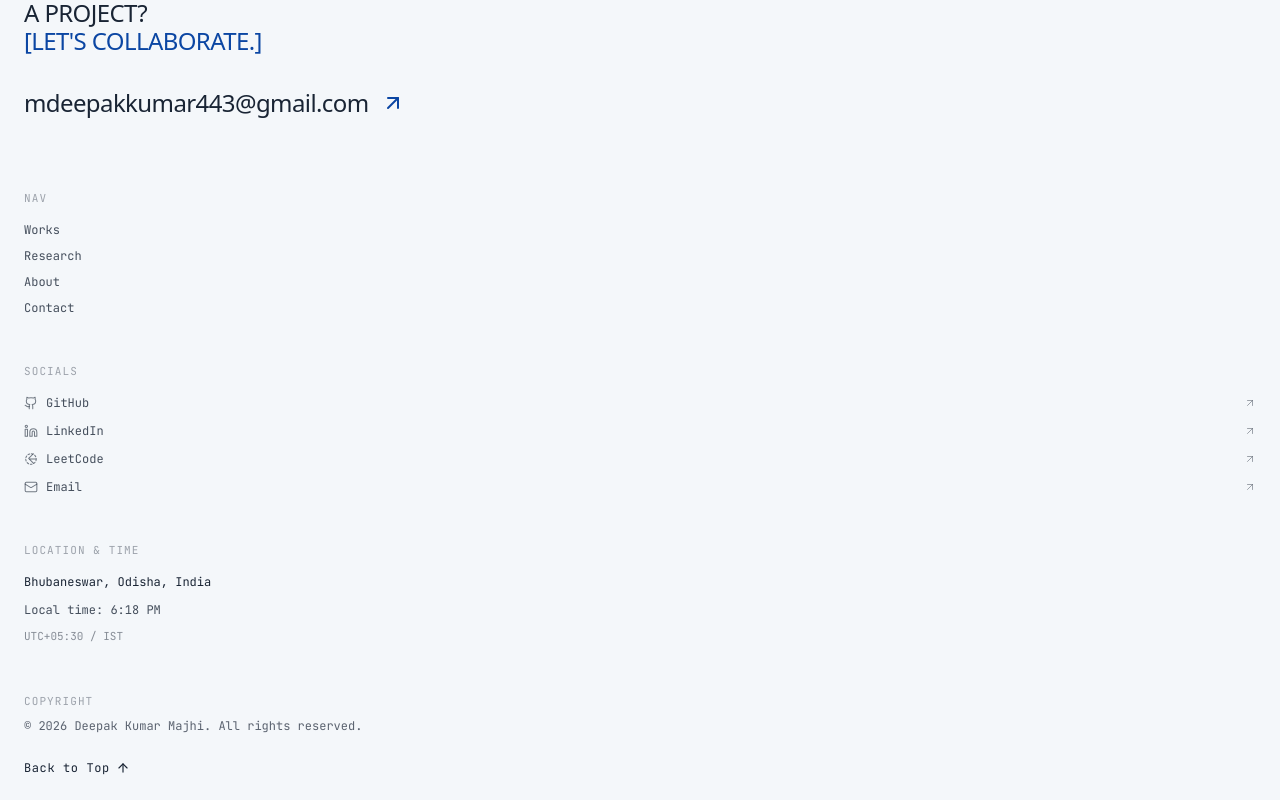
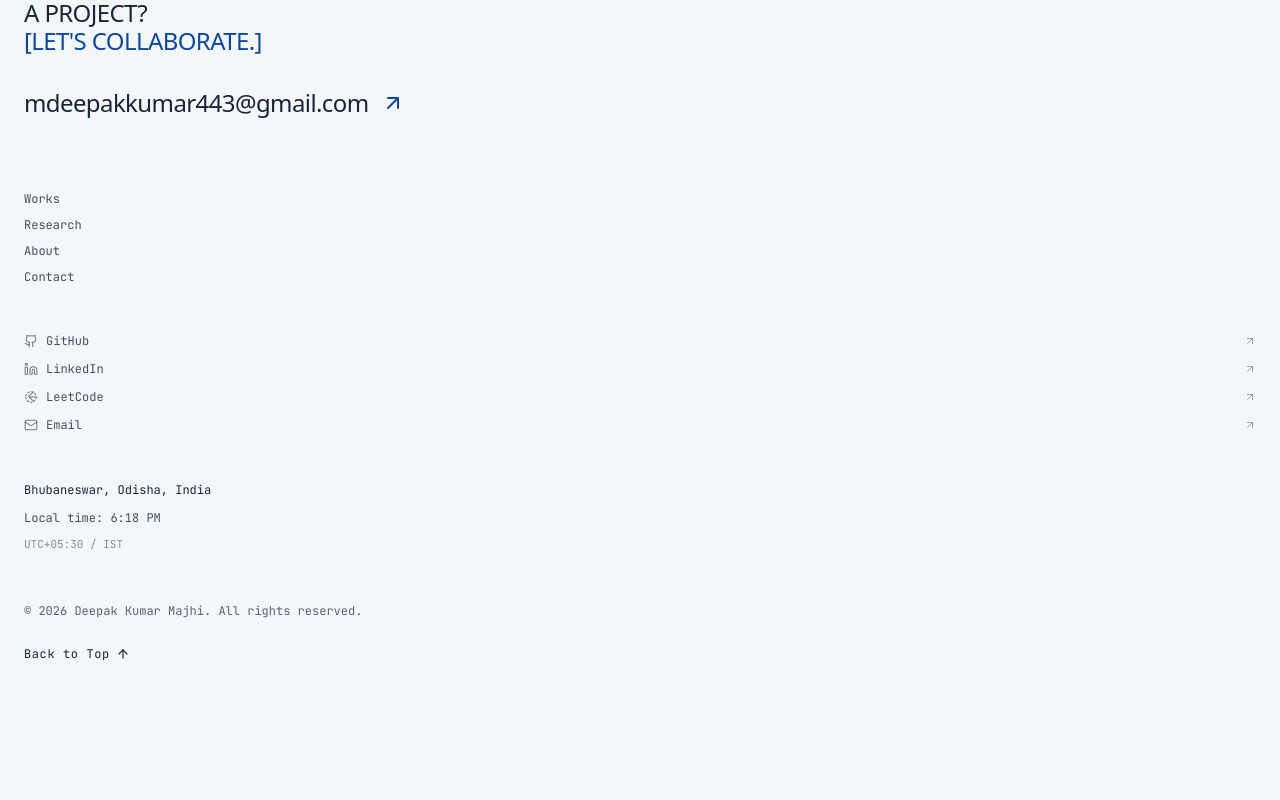
Before and after one commit to deepakkumarmajhi-git/deepakKumarMajhiPortfolio, a Next.js app in the folder deepak/: page / in a window 1280 px wide. Shown: the part 2477-3277 px from the top of the page. After the commit the page ends 3163 px from the top, so only its background shows below. Built offline with nearby package versions, Linux system fonts and the light colour scheme.

Commit message:
footer hint text removed

```diff
--- a/deepak/components/Footer.tsx
+++ b/deepak/components/Footer.tsx
@@ -60,9 +60,9 @@ export default function Footer() {
         <div className="grid grid-cols-1 sm:grid-cols-2 lg:grid-cols-4 divide-y sm:divide-y-0 sm:divide-x divide-[#192434]/[0.08] text-xs font-mono">
           {/* NAV Column */}
           <div className="p-6 sm:p-8 space-y-4">
-            <span className="text-[#192434]/40 uppercase tracking-widest text-[11px] block">
+            {/* <span className="text-[#192434]/40 uppercase tracking-widest text-[11px] block">
               NAV
-            </span>
+            </span> */}
             <ul className="space-y-2.5 text-xs text-[#192434]/80">
               <li>
                 <Link
@@ -101,9 +101,9 @@ export default function Footer() {
 
           {/* SOCIALS Column */}
           <div className="p-6 sm:p-8 space-y-4">
-            <span className="text-[#192434]/40 uppercase tracking-widest text-[11px] block">
+            {/* <span className="text-[#192434]/40 uppercase tracking-widest text-[11px] block">
               SOCIALS
-            </span>
+            </span> */}
             <ul className="space-y-3 text-xs text-[#192434]/80">
               <li>
                 <a
@@ -164,9 +164,9 @@ export default function Footer() {
 
           {/* DETAILS Column */}
           <div className="p-6 sm:p-8 space-y-4">
-            <span className="text-[#192434]/40 uppercase tracking-widest text-[11px] block">
+            {/* <span className="text-[#192434]/40 uppercase tracking-widest text-[11px] block">
               LOCATION &amp; TIME
-            </span>
+            </span> */}
             <div className="space-y-2 text-xs text-[#192434]/80 leading-relaxed">
               <p className="text-[#192434] font-medium">Bhubaneswar, Odisha, India</p>
               <p>Local time: {timeString}</p>
@@ -177,9 +177,9 @@ export default function Footer() {
           {/* COPYRIGHT & BACK TO TOP Column */}
           <div className="p-6 sm:p-8 flex flex-col justify-between space-y-6">
             <div className="space-y-2">
-              <span className="text-[#192434]/40 uppercase tracking-widest text-[11px] block">
+              {/* <span className="text-[#192434]/40 uppercase tracking-widest text-[11px] block">
                 COPYRIGHT
-              </span>
+              </span> */}
               <p className="text-xs text-[#192434]/70 leading-relaxed">
                 © 2026 Deepak Kumar Majhi. All rights reserved.
               </p>
```
